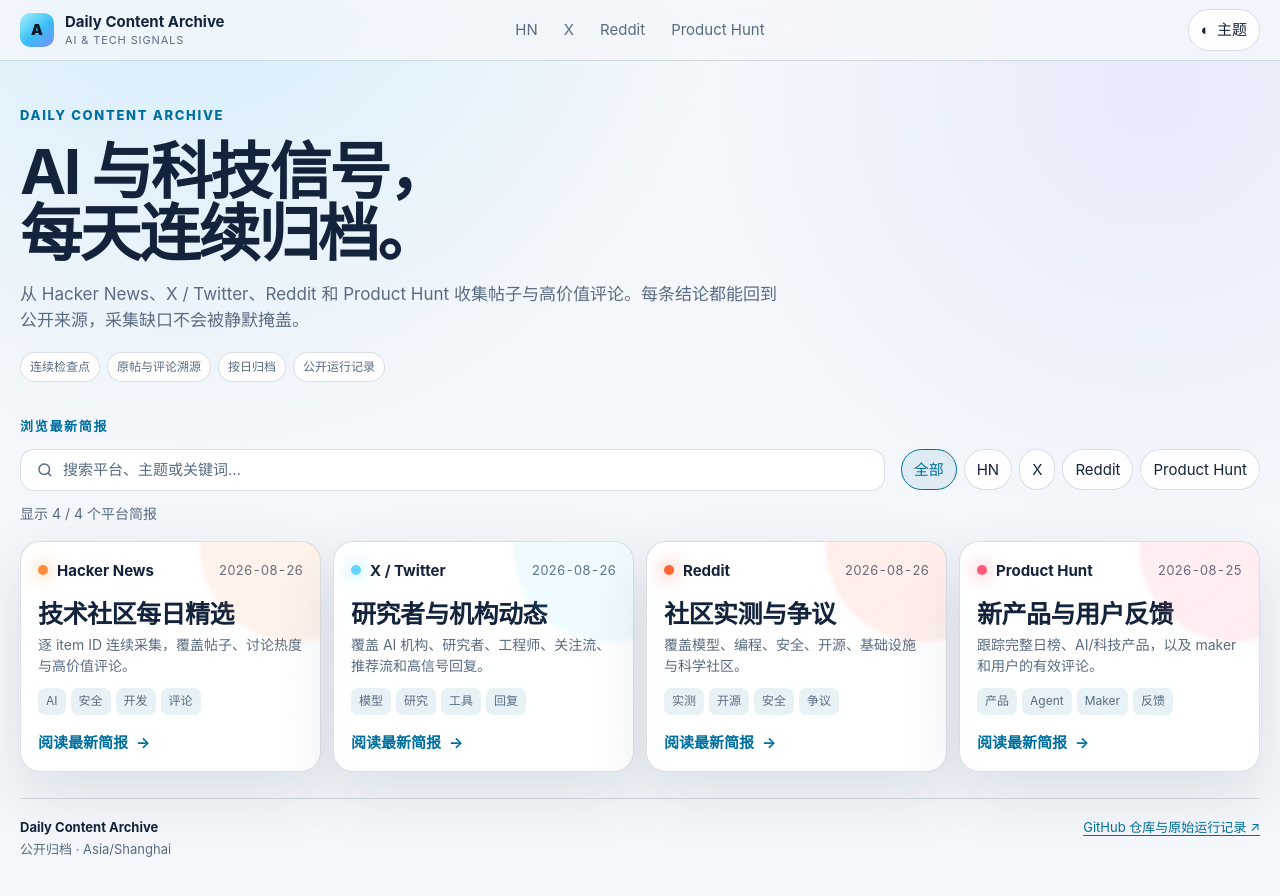
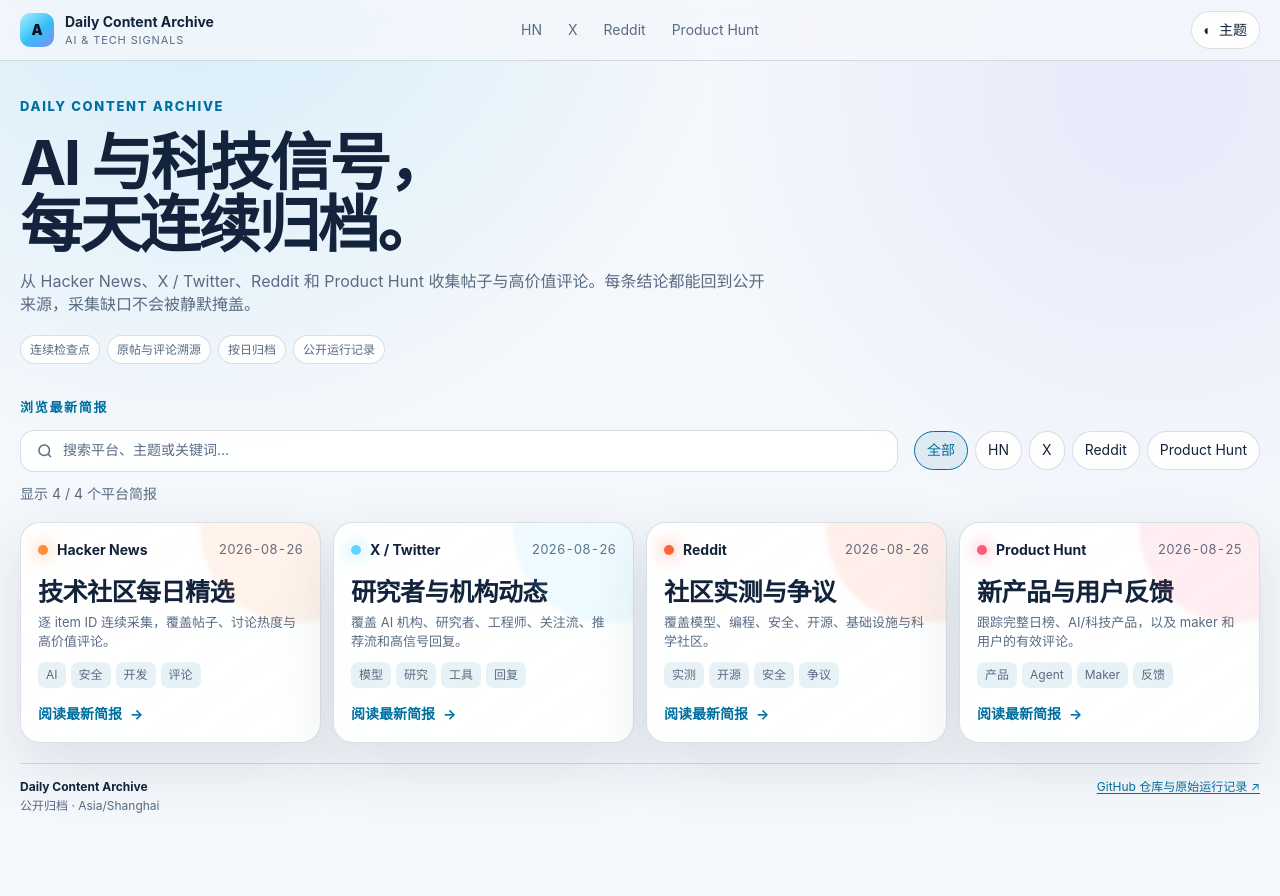
Before and after one commit to convee/daily-content-archive, a Jekyll site: the page built from index.html, in a window 1280 px wide. Shown: the top 896 px of the page. Built offline with Jekyll 4.4.1, drawn with Linux system fonts in a browser that asks for light colours.

Commit message:
pages: tighten typography and spacing

```diff
--- a/assets/css/site.css
+++ b/assets/css/site.css
@@ -63,7 +63,7 @@
     radial-gradient(circle at 15% -10%, rgba(56, 189, 248, .18), transparent 34rem),
     radial-gradient(circle at 90% 10%, rgba(129, 140, 248, .12), transparent 28rem),
     var(--bg);
-  font: 15px/1.55 Inter, ui-sans-serif, system-ui, -apple-system, BlinkMacSystemFont, "Segoe UI", "PingFang SC", sans-serif;
+  font: 14px/1.48 Inter, ui-sans-serif, system-ui, -apple-system, BlinkMacSystemFont, "Segoe UI", "PingFang SC", sans-serif;
 }
 
 a { color: var(--accent); text-decoration-thickness: .08em; text-underline-offset: .2em; }
@@ -159,11 +159,11 @@
 .theme-toggle:hover { border-color: var(--accent); }
 
 .site-main { width: min(var(--content), calc(100% - 36px)); margin: 0 auto; }
-.home-main { padding: 44px 0 26px; }
+.home-main { padding: 36px 0 20px; }
 .eyebrow { margin: 0 0 16px; color: var(--accent); font-size: 13px; font-weight: 800; letter-spacing: .13em; text-transform: uppercase; }
 .archive-controls-title { margin-top: 34px; margin-bottom: -22px; }
 .hero h1 { max-width: 850px; margin: 0; font-size: clamp(36px, 5.2vw, 62px); line-height: 1; letter-spacing: -.04em; }
-.hero .lead { max-width: 760px; margin: 16px 0 0; color: var(--muted); font-size: clamp(15px, 1.5vw, 17px); line-height: 1.55; }
+.hero .lead { max-width: 760px; margin: 14px 0 0; color: var(--muted); font-size: clamp(14px, 1.4vw, 16px); line-height: 1.45; }
 .hero-meta { display: flex; flex-wrap: wrap; gap: 7px; margin-top: 18px; }
 .meta-pill { padding: 5px 9px; border: 1px solid var(--line); border-radius: 999px; color: var(--muted); background: var(--surface); font-size: 12px; }
 
@@ -217,7 +217,7 @@
   position: relative;
   display: flex;
   flex-direction: column;
-  min-height: 226px;
+  min-height: 214px;
   padding: 17px;
   overflow: hidden;
   border: 1px solid var(--line);
@@ -238,7 +238,7 @@
 .platform-dot { width: 10px; height: 10px; border-radius: 50%; background: var(--card-accent); box-shadow: 0 0 18px var(--card-accent); }
 .card-date { color: var(--muted); font-variant-numeric: tabular-nums; font-size: 13px; }
 .archive-card h2 { margin: 18px 0 7px; font-size: clamp(20px, 2vw, 25px); line-height: 1.12; letter-spacing: -.02em; }
-.archive-card p { margin: 0; color: var(--muted); font-size: 14px; line-height: 1.48; }
+.archive-card p { margin: 0; color: var(--muted); font-size: 13px; line-height: 1.42; }
 .card-tags { display: flex; flex-wrap: wrap; gap: 5px; margin: 12px 0 16px; }
 .card-tags span { padding: 4px 8px; border-radius: 7px; color: var(--muted); background: var(--accent-soft); font-size: 12px; }
 .card-link { display: inline-flex; align-items: center; gap: 8px; width: max-content; margin-top: auto; font-weight: 750; text-decoration: none; }
@@ -260,7 +260,7 @@
 #page-toc a:hover, #page-toc a[aria-current="true"] { border-left-color: var(--accent); color: var(--accent); background: linear-gradient(90deg, var(--accent-soft), transparent); }
 #page-toc a[data-level="3"] { padding-left: 24px; font-size: 12px; }
 .prose { min-width: 0; }
-.prose { font-size: 15px; line-height: 1.58; }
+.prose { font-size: 14px; line-height: 1.5; }
 .prose > h1:first-child { margin: 0 0 10px; font-size: clamp(31px, 4vw, 46px); line-height: 1.05; letter-spacing: -.035em; }
 .prose h2 { margin: 36px 0 12px; padding-top: 6px; font-size: clamp(22px, 2.5vw, 28px); line-height: 1.18; letter-spacing: -.02em; }
 .prose h3 { margin: 34px 0 12px; }
@@ -293,7 +293,7 @@
 .back-to-top { position: fixed; z-index: 40; right: 22px; bottom: 22px; display: grid; place-items: center; width: 44px; height: 44px; border: 1px solid var(--line); border-radius: 50%; color: var(--text); background: var(--surface-solid); box-shadow: var(--shadow); opacity: 0; pointer-events: none; transform: translateY(10px); transition: .2s ease; cursor: pointer; }
 .back-to-top[data-visible="true"] { opacity: 1; pointer-events: auto; transform: translateY(0); }
 
-.site-footer { display: flex; justify-content: space-between; gap: 18px; width: min(var(--content), calc(100% - 36px)); margin: 0 auto; padding: 18px 0 24px; border-top: 1px solid var(--line); color: var(--muted); font-size: 13px; }
+.site-footer { display: flex; justify-content: space-between; gap: 18px; width: min(var(--content), calc(100% - 36px)); margin: 0 auto; padding: 14px 0 18px; border-top: 1px solid var(--line); color: var(--muted); font-size: 12px; }
 .site-footer strong, .site-footer span { display: block; }
 .site-footer strong { margin-bottom: 2px; color: var(--text); }
 
```
